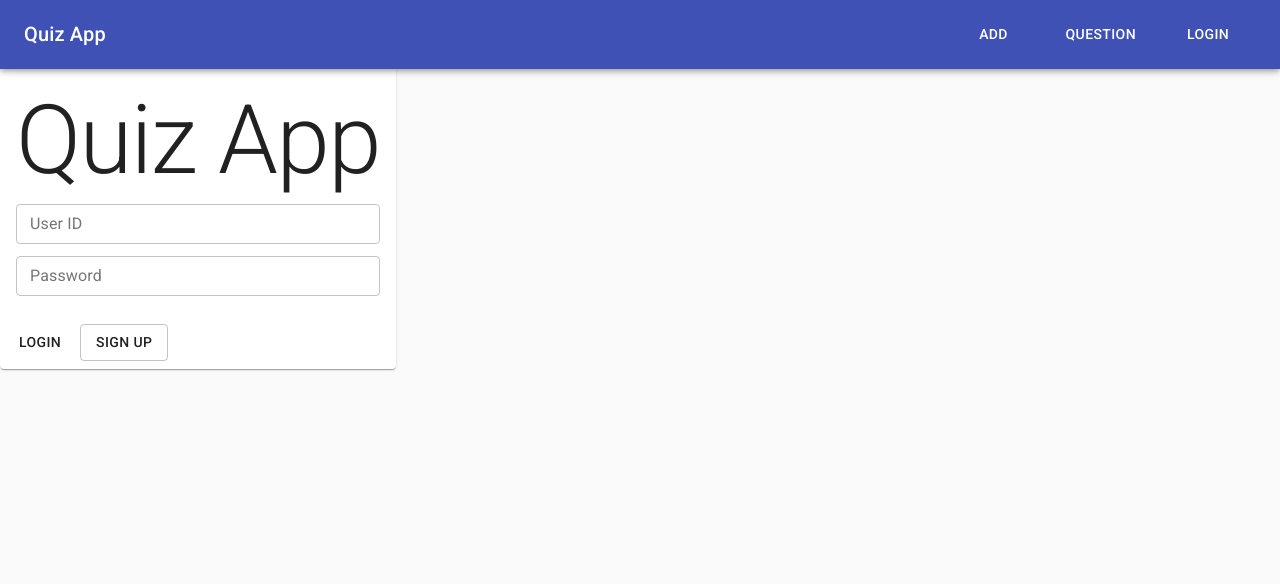
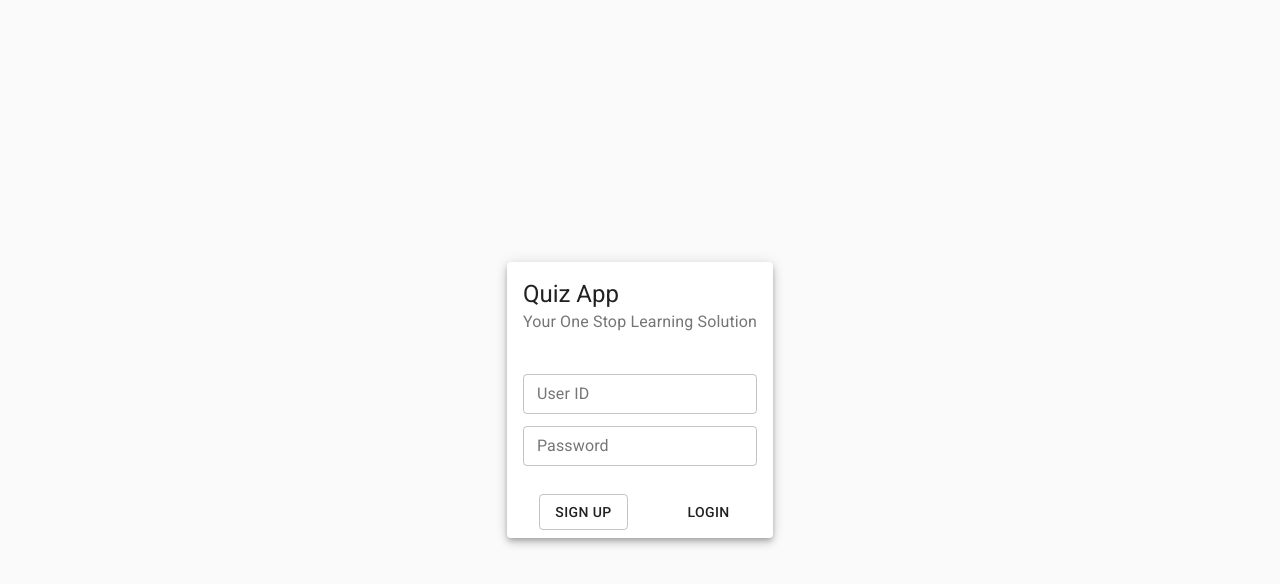
Before and after one commit to Stewart86/quiz-app, a React (Create React App) app: page /login in a window 1280 px wide. Shown: the top 584 px of the page. Built offline with nearby package versions, Linux system fonts and the light colour scheme.

Commit message:
layout revamped

```diff
--- a/src/App.jsx
+++ b/src/App.jsx
@@ -7,64 +7,47 @@ import {
   Questions,
   Result,
 } from "./pages"
-import { CssBaseline, Grid } from "@material-ui/core"
-import { FillInTheBlank, Nav } from "./components"
-import { Route, BrowserRouter as Router, Switch } from "react-router-dom"
+import { CenterContentRoute, FullScreenContentRoute, LoginPageRoute } from "./layouts"
+import {
+  Redirect,
+  Route,
+  BrowserRouter as Router,
+  Switch,
+} from "react-router-dom"
 
+import { CssBaseline } from "@material-ui/core"
+import { FillInTheBlank } from "./components"
 import React from "react"
-import { makeStyles } from "@material-ui/core/styles"
-
-const useStyles = makeStyles((theme) => ({
-  root: {
-    minHeight: "30vh",
-  },
-  title: {
-    flexGrow: 1,
-  },
-  btn: {
-    margin: theme.spacing(2),
-  },
-}))
 
 export default function App() {
-  const classes = useStyles()
   return (
     <>
       <CssBaseline />
-      <Nav />
-      <Grid className={classes.root} container>
         <Router>
           <Switch>
             <Route path='/fillintheblank'>
               <FillInTheBlank />
             </Route>
-            <Route path='/insertquestion'>
-              <InsertQuestion />
-            </Route>
-            <Route path='/question'>
-              <Questions />
-            </Route>
-            <Route path='/result'>
-              <Result />
-            </Route>
-            <Route path='/accountsettings'>
-              <AccountSettings />
-            </Route>
-            <Route path='/admin'>
-              <Admin />
-            </Route>
-            <Route exact path='/Login'>
-              <Login />
-            </Route>
+            <CenterContentRoute
+              path='/insertquestion'
+              component={InsertQuestion}
+            />
+            <FullScreenContentRoute path='/question' component={Questions} />
+            <CenterContentRoute path='/result' component={Result} />
+            <CenterContentRoute
+              path='/accountsettings'
+              component={AccountSettings}
+            />
+            <CenterContentRoute path='/admin' component={Admin} />
+            <LoginPageRoute path='/login' component={Login} />
             <Route exact path='/'>
-              <Login />
+              <Redirect to='/login' />
             </Route>
             <Route path='*'>
               <Error />
             </Route>
           </Switch>
         </Router>
-      </Grid>
     </>
   )
 }
--- a/src/components/Nav.jsx
+++ b/src/components/Nav.jsx
@@ -22,7 +22,7 @@ export const Nav = () => {
   return (
     <div className={classes.root}>
       <AppBar position="fixed">
-        <Toolbar>
+        <Toolbar variant={"dense"}>
           <Typography className={classes.title} variant="h6">
             Quiz App
           </Typography>
--- a/src/components/Question.jsx
+++ b/src/components/Question.jsx
@@ -4,6 +4,7 @@ import {
   CardContent,
   CardHeader,
   Grid,
+  Grow,
   Typography,
 } from "@material-ui/core"
 
@@ -12,14 +13,12 @@ import grey from "@material-ui/core/colors/grey"
 import { makeStyles } from "@material-ui/core"
 
 const useStyles = makeStyles((theme) => ({
-  root: {},
-  card: {},
   answers: {
     marginTop: theme.spacing(2),
   },
   answerCard: {
-    marginBottom: theme.spacing(4)
-  }
+    marginBottom: theme.spacing(4),
+  },
 }))
 
 export const Question = ({
@@ -36,8 +35,9 @@ export const Question = ({
 
   return (
     <>
-      <Grid className={classes.root} item xs={12} sm={8}>
-        <Card className={classes.card}>
+      <Grid item xs={12} sm={8}>
+        <Grow in={true}>
+          <Card>
             <CardHeader
               title={`Question ${count}`}
               subheader={`${question.subject} | ${question.level} | ${question.school} | ${question.year}`}
@@ -48,27 +48,34 @@ export const Question = ({
               </Typography>
             </CardContent>
           </Card>
+        </Grow>
       </Grid>
-      <Grid className={classes.root} container direction={"column"} item xs={12} sm={4}>
+      <Grid
+        className={classes.root}
+        container
+        direction={"column"}
+        item
+        xs={12}
+        sm={4}>
         {question.choices.map((choice, i) => {
           return (
+            <Grow in={true}>
               <Card className={classes.answerCard}>
                 <CardContent>
                   <CardActionArea
                     style={{
-                    backgroundColor: selectedAnswer === i ? grey[300] : "#fff",
+                      backgroundColor:
+                        selectedAnswer === i ? grey[300] : "#fff",
                     }}
                     key={i}
                     onClick={() => handleAnswerClick(i)}>
-                  <Typography
-                    variant={"body1"}
-                    display={"block"}
-                    paragraph>
+                    <Typography variant={"body1"} display={"block"} paragraph>
                       {i + 1}. {choice}
                     </Typography>
                   </CardActionArea>
                 </CardContent>
               </Card>
+            </Grow>
           )
         })}
       </Grid>
--- a/src/components/QuestionsSelection.jsx
+++ b/src/components/QuestionsSelection.jsx
@@ -4,11 +4,18 @@ import {
   CardActions,
   CardContent,
   CardHeader,
+  Grid,
 } from "@material-ui/core"
 
 import { Dropdown } from "./Dropdown"
 import React from "react"
+import { makeStyles } from "@material-ui/core"
 
+const useStyles = makeStyles((theme) => ({
+  centerContent: {
+    minHeight: "94vh",
+  },
+}))
 export const QuestionsSelection = ({
   data,
   handleOnChange,
@@ -16,7 +23,14 @@ export const QuestionsSelection = ({
   handlePrintable,
   handleGetQuestions,
 }) => {
+  const classes = useStyles()
+
   return (
+    <Grid
+      className={classes.centerContent}
+      alignContent={"center"}
+      justify={"center"}
+      container>
       <Card>
         <CardHeader title={"Questions Selection"} />
         <CardContent>
@@ -43,5 +57,6 @@ export const QuestionsSelection = ({
           </Button>
         </CardActions>
       </Card>
+    </Grid>
   )
 }
--- a/src/components/Quiz.jsx
+++ b/src/components/Quiz.jsx
@@ -1,4 +1,10 @@
-import { Button, Grid } from "@material-ui/core"
+import {
+  AppBar,
+  Button,
+  Grid,
+  Slide,
+  Toolbar,
+} from "@material-ui/core"
 import React, { useState } from "react"
 import _, { random } from "lodash"
 
@@ -6,16 +12,27 @@ import NavigateBeforeIcon from "@material-ui/icons/NavigateBefore"
 import NavigateNextIcon from "@material-ui/icons/NavigateNext"
 import { Question } from "./Question"
 import { QuestionsDrawer } from "./QuestionsDrawer"
+import { grey } from "@material-ui/core/colors"
 import { makeStyles } from "@material-ui/core"
 
 const useStyles = makeStyles((theme) => ({
+  root: {
+    flexGrow: 1,
+  },
+  featureBar: {
+    minHeight: 100,
+    alignItems: "flex-end",
+    paddingTop: theme.spacing(1),
+    paddingBottom: theme.spacing(2),
+    backgroundColor: grey[50],
+    justifyContent: "flex-end",
+  },
   questionContainer: {
     margin: theme.spacing(10),
   },
   functionBtn: {
-    marginTop: theme.spacing(3),
-    paddingRight: theme.spacing(17)
-  }
+    margin: theme.spacing(3),
+  },
 }))
 
 export const Quiz = ({ questions, handleEndClick }) => {
@@ -73,21 +90,19 @@ export const Quiz = ({ questions, handleEndClick }) => {
 
   return (
     <>
-      <QuestionsDrawer
-        questions={drawerQuestions}
-        open={drawerOpen}
-        onHandleDrawer={onHandleDrawer}
-        goto={goto}
-      />
-      <Grid container xs={8}/>
-      <Grid className={classes.functionBtn} container justify={"space-evenly"} item xs={4}>
+      <div className={classes.root}>
+        <Slide in={true} direction={"down"}>
+          <AppBar position={"static"}>
+            <Toolbar className={classes.featureBar} variant={"dense"}>
               <Button
+                className={classes.functionBtn}
                 variant={"outlined"}
                 color={"secondary"}
                 onClick={() => onHandleDrawer(true)}>
                 Navigate
               </Button>
               <Button
+                className={classes.functionBtn}
                 disabled={count === 0}
                 variant={"contained"}
                 color={"secondary"}
@@ -95,6 +110,7 @@ export const Quiz = ({ questions, handleEndClick }) => {
                 <NavigateBeforeIcon /> Previous
               </Button>
               <Button
+                className={classes.functionBtn}
                 disabled={questions.length - 1 === count}
                 variant={"contained"}
                 color={"secondary"}
@@ -103,12 +119,22 @@ export const Quiz = ({ questions, handleEndClick }) => {
                 <NavigateNextIcon />
               </Button>
               <Button
+                className={classes.functionBtn}
                 variant={"outlined"}
                 color={"secondary"}
                 onClick={handleEndClick}>
                 End
               </Button>
-      </Grid>
+            </Toolbar>
+          </AppBar>
+        </Slide>
+      </div>
+      <QuestionsDrawer
+        questions={drawerQuestions}
+        open={drawerOpen}
+        onHandleDrawer={onHandleDrawer}
+        goto={goto}
+      />
       <Grid
         container
         className={classes.questionContainer}
--- /dev/null
+++ b/src/layouts/CenterContentRoute.jsx
@@ -0,0 +1,40 @@
+import { Grid } from "@material-ui/core"
+import { Nav } from "../components"
+import React from "react"
+import { Route } from "react-router-dom"
+import { makeStyles } from "@material-ui/core"
+
+const useStyles = makeStyles((theme) => ({
+  centerContent: {
+    minHeight: "94vh",
+  },
+}))
+const CenterContentLayout = ({ children }) => {
+  const classes = useStyles()
+
+  return (
+    <>
+      <Nav />
+      <Grid
+        className={classes.centerContent}
+        alignItems={"center"}
+        justify={"center"}
+        container>
+        {children}
+      </Grid>
+    </>
+  )
+}
+
+export const CenterContentRoute = ({ component: Component, ...rest }) => {
+  return (
+    <Route
+      {...rest}
+      render={(matchProps) => (
+        <CenterContentLayout>
+          <Component {...matchProps} />
+        </CenterContentLayout>
+      )}
+    />
+  )
+}
--- /dev/null
+++ b/src/layouts/LoginPageRoute.jsx
@@ -0,0 +1,38 @@
+import { Grid } from "@material-ui/core"
+import React from "react"
+import { Route } from "react-router-dom"
+import { makeStyles } from "@material-ui/core"
+
+const useStyles = makeStyles((theme) => ({
+  root: {
+    display: "flex",
+    flexWrap: "wrap",
+    minHeight: "100vh",
+  },
+}))
+
+const LoginPageLayout = ({ children }) => {
+  const classes = useStyles()
+  return (
+    <Grid
+      className={classes.root}
+      alignItems={"center"}
+      justify={"center"}
+      container>
+      {children}
+    </Grid>
+  )
+}
+
+export const LoginPageRoute = ({ component: Component, ...rest }) => {
+  return (
+    <Route
+      {...rest}
+      render={(matchProps) => (
+        <LoginPageLayout>
+          <Component {...matchProps} />
+        </LoginPageLayout>
+      )}
+    />
+  )
+}
--- /dev/null
+++ b/src/layouts/index.js
@@ -0,0 +1,3 @@
+export { CenterContentRoute } from "./CenterContentRoute"
+export { FullScreenContentRoute } from "./FullScreenContentRoute"
+export { LoginPageRoute } from "./LoginPageRoute"
--- a/src/pages/Login.jsx
+++ b/src/pages/Login.jsx
@@ -3,9 +3,9 @@ import {
   Card,
   CardActions,
   CardContent,
+  CardHeader,
   Grid,
   TextField,
-  Typography,
 } from "@material-ui/core"
 
 import React from "react"
@@ -19,11 +19,9 @@ export const Login = () => {
     history.push("/question")
   }
   return (
-    <Card>
+    <Card elevation={5}>
+      <CardHeader title={"Quiz App"} subheader={"Your One Stop Learning Solution"}/>
       <CardContent>
-        <Grid item xs={12}>
-          <Typography variant={"h1"}>Quiz App</Typography>
-        </Grid>
         <Grid item xs={12}>
           <TextField
             fullWidth
@@ -43,8 +41,10 @@ export const Login = () => {
         </Grid>
       </CardContent>
       <CardActions>
-        <Button onClick={handleLogin}>Login</Button>
-        <Button variant={"outlined"}>Sign Up</Button>
+        <Grid container justify={"space-around"}>
+          <Button variant={"outlined"}>Sign Up</Button>
+          <Button onClick={handleLogin}>Login</Button>
+        </Grid>
       </CardActions>
       {/* } Note: after login check if admin redirect to admin page else question page
         login*/}
```
Also changed, not shown: src/layouts/FullScreenContentRoute.jsx (added, +24 -0 lines). Lines whose indentation alone changed are shown as unchanged.
